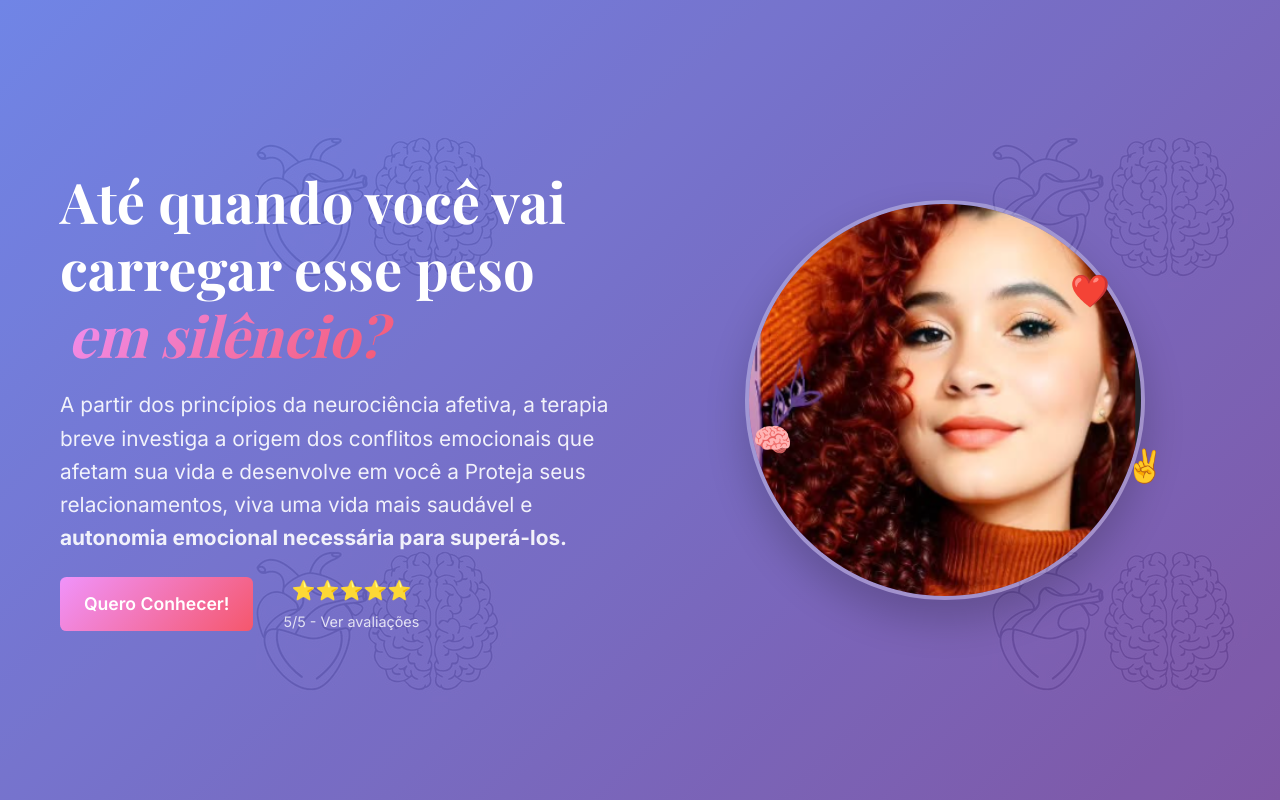
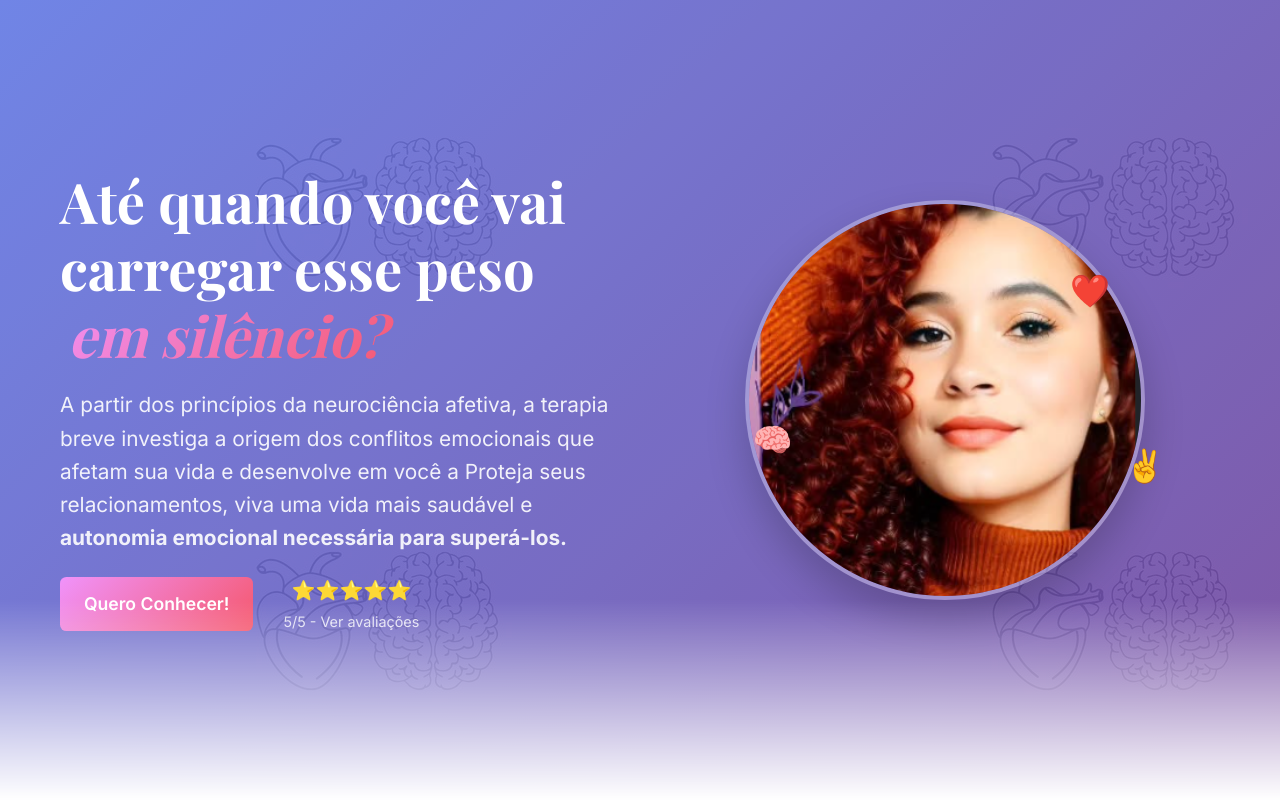
Before and after one commit to HermesSantos/suh_psi, a Vue app: page / in a window 1280 px wide. Shown: the top 800 px of the page. Built offline with nearby package versions, Linux system fonts and the light colour scheme; a web font is replaced by a local one.

Commit message:
feat Add gh-pages for deployment and adjust hero section mask

```diff
--- a/package.json
+++ b/package.json
@@ -5,6 +5,7 @@
   "scripts": {
     "dev": "vite",
     "build": "vite build",
+    "deploy": "gh-pages -d dist",
     "preview": "vite preview"
   },
   "keywords": [],
@@ -16,6 +17,7 @@
   },
   "devDependencies": {
     "@vitejs/plugin-vue": "^6.0.1",
+    "gh-pages": "^6.3.0",
     "vite": "^7.1.0"
   }
 }
--- a/src/components/Hero.vue
+++ b/src/components/Hero.vue
@@ -53,6 +53,12 @@ export default {
   overflow: hidden;
   background: linear-gradient(135deg, #667eea 0%, #764ba2 100%);
   color: white;
+}
+@media (min-width: 769px) {
+  .hero {
+    -webkit-mask-image: linear-gradient(black 75%, transparent);
+    mask-image: linear-gradient(black 75%, transparent);
+  }
 }
 
 .hero-background {
```
Also changed, not shown: 1 other file (tests, documents, lock files or other folders).
